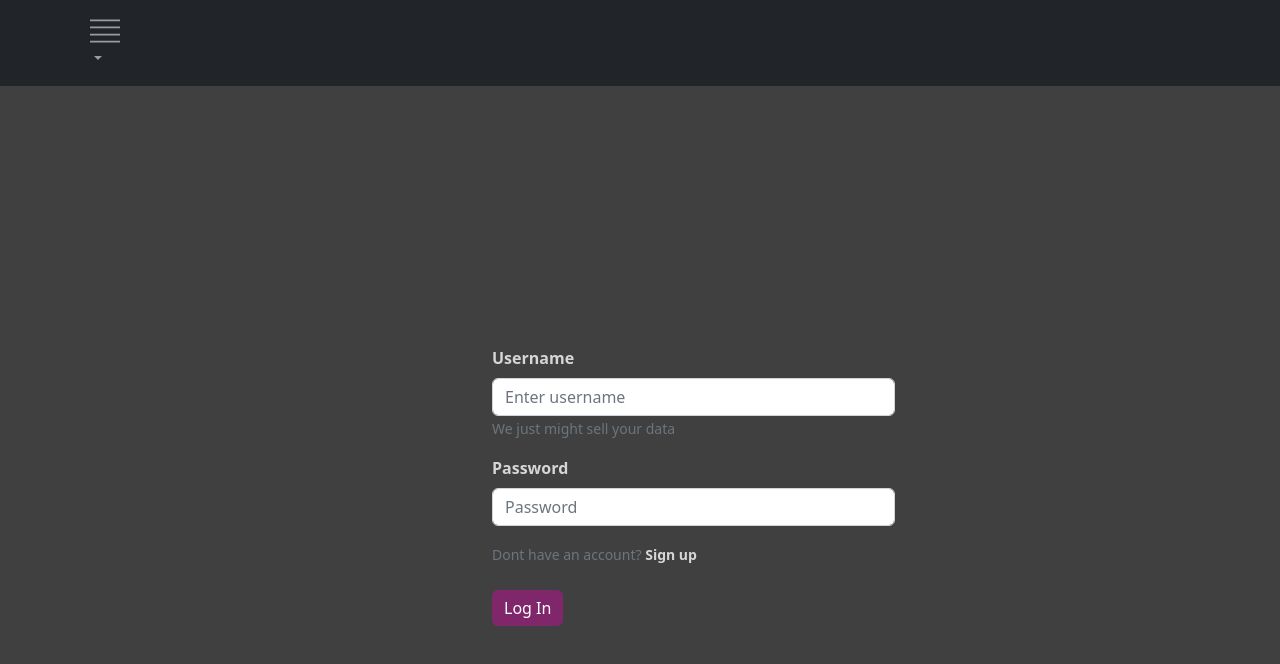
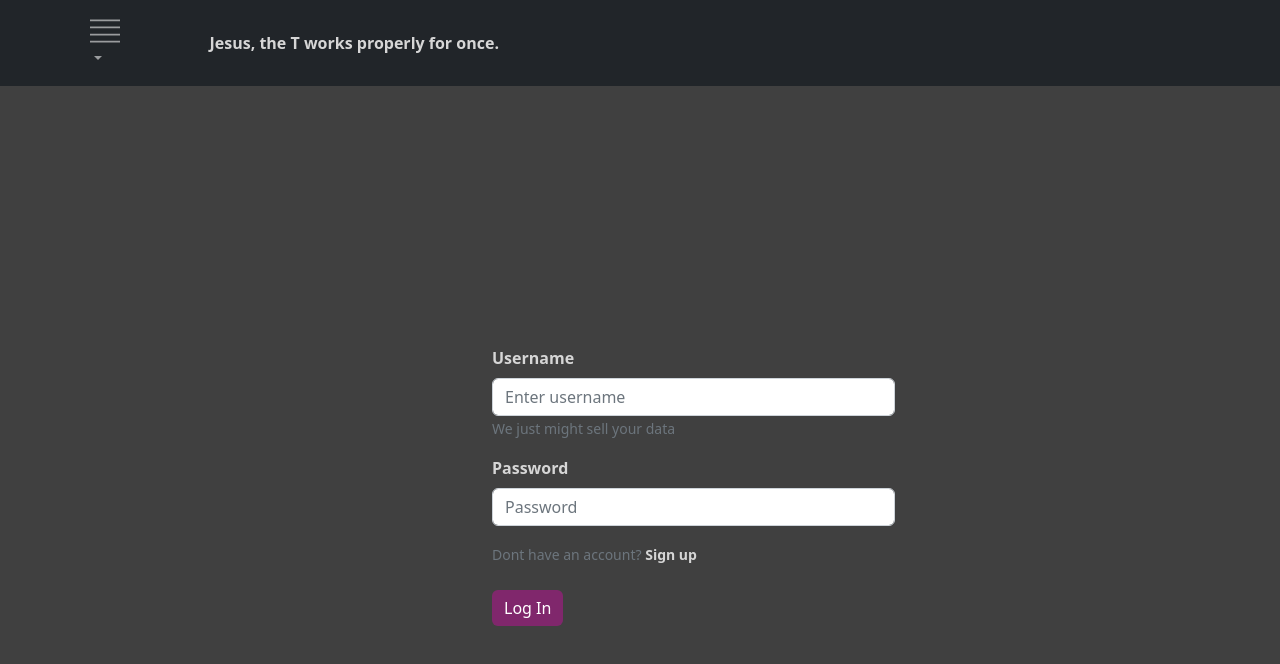
Before and after one commit to tyarossi/TrainSplaining, a React (Create React App) app in the folder frontend/: page / in a window 1280 px wide. Shown: the top 664 px of the page. Built offline with nearby package versions, Linux system fonts and the light colour scheme; no server answers.

Commit message:
Scrolling Alerts on Navbar

```diff
--- a/frontend/src/components/navbar.js
+++ b/frontend/src/components/navbar.js
@@ -7,6 +7,7 @@ import Nav from 'react-bootstrap/Nav';
 import ReactNavbar from 'react-bootstrap/Navbar';
 import { TfiAlignJustify } from "react-icons/tfi";
 import { CgProfile } from "react-icons/cg";
+import '../css/Navbar.css';
 
 const PRIMARY_COLOR = "#D6D6D6";
 const SECONDARY_COLOR = '#404040';
@@ -18,6 +19,7 @@ export default function Navbar() {
   // Warning disabled:
   // eslint-disable-next-line
   const [user, setUser] = useState({})
+  const [alerts, setAlerts] = useState([]);
 
   let realStyling = {
     color: PRIMARY_COLOR,
@@ -34,6 +36,26 @@ export default function Navbar() {
   setUser(getUserInfo())
   }, [])
 
+  useEffect(() => {
+    async function fetchAlerts() {
+      try {
+        const response = await fetch('https://api-v3.mbta.com/alerts?filter%5Bactivity%5D=BOARD%2CEXIT%2CRIDE&filter%5Broute%5D=Blue%2C%20Red%2C%20Green-B%2C%20Green-C%2C%20Green-D%2C%20Green-E%2C%20Orange');
+        const data = await response.json();
+
+        const filter = data.data.filter(alert => {
+          const affectedRoutes = alert.attributes.informed_entity.map(entity => entity.route);
+          return affectedRoutes.some(route => ['Blue', 'Red', 'Green-B', 'Green-C', 'Green-D', 'Green-E', 'Orange'].includes(route));
+        });
+
+        setAlerts(filter.map(alert => alert.attributes.header));
+      } catch (error) {
+        console.error("Error fetching alerts:", error);
+        setAlerts(["Jesus, the T works properly for once."])
+      }
+    }
+      fetchAlerts();
+    }, []);
+
   // if (!user) return null   - for now, let's show the bar even not logged in.
   // we have an issue with getUserInfo() returning null after a few minutes
   // it seems.
@@ -42,7 +64,6 @@ export default function Navbar() {
     <Container style={{ display: "flex", justifyContent: "space-between" }}>
       <Nav className="me-auto" style={{ display: "flex", justifyContent: "space-between" }}>
         <NavDropdown title={<TfiAlignJustify size={30} />} style={{ display: "flex", justifyContent: "space-between" }}>
-          <NavDropdown.Item href="/privateUserProfile" style={realStyling}>Purchase Tickets</NavDropdown.Item>
           <NavDropdown.Item href="/wallet" style={realStyling}>Ticket Wallet</NavDropdown.Item>
           <NavDropdown.Item href="/mbtaSchedule" style={realStyling}>Schedule</NavDropdown.Item>
           <NavDropdown.Item href="/mbtaAlerts" style={realStyling}>Alerts</NavDropdown.Item>
@@ -50,6 +71,17 @@ export default function Navbar() {
         {/* <Nav.Link href="/TailwindConnect  ionTest">Tailwind Connection Test</Nav.Link> */}
         </NavDropdown>
       </Nav>
+      <div className = "sideScrollerAlerts">
+        <div className = "alerts">
+          {
+            alerts.length > 0 ? alerts.map((alert, index) => (
+              <span key = {index} className="alertText">
+                {alert}
+              </span>
+            ))
+          : <span className = "alertItem"> THE T FINALLY WORKS AS IT SHOULD </span>}
+        </div>
+      </div>
     </Container>
   </ReactNavbar>
 
--- /dev/null
+++ b/frontend/src/css/Navbar.css
@@ -0,0 +1,44 @@
+.Navbar {
+    background-color: #404040;
+    color: #ffffff;
+    padding: 10px 20px;
+    display: flex;
+    align-items: center;
+    justify-content: space-between;
+    position: sticky;
+    top: 0;
+    z-index: 1000;
+}
+
+.sideScrollerAlerts {
+    overflow: hidden;
+    white-space: nowrap;
+    height: 30px;
+    width: 95%;
+    margin-left: 20px;
+    position: relative;
+    color: #D6D6D6;
+}
+
+.alerts {
+    display: inline-block;
+    animation: scroll 60s linear infinite;
+}
+
+.alertText {
+    display: inline-block;
+    margin-right: 50px;
+    font-size: 16px;
+    color: #D6D6D6;
+    white-space: nowrap;
+    line-height: 30px;
+}
+
+@keyframes scroll {
+    0% {
+        transform: translateX(30%);
+    }
+    100% {
+        transform: translateX(-100%);
+    }
+}
```
